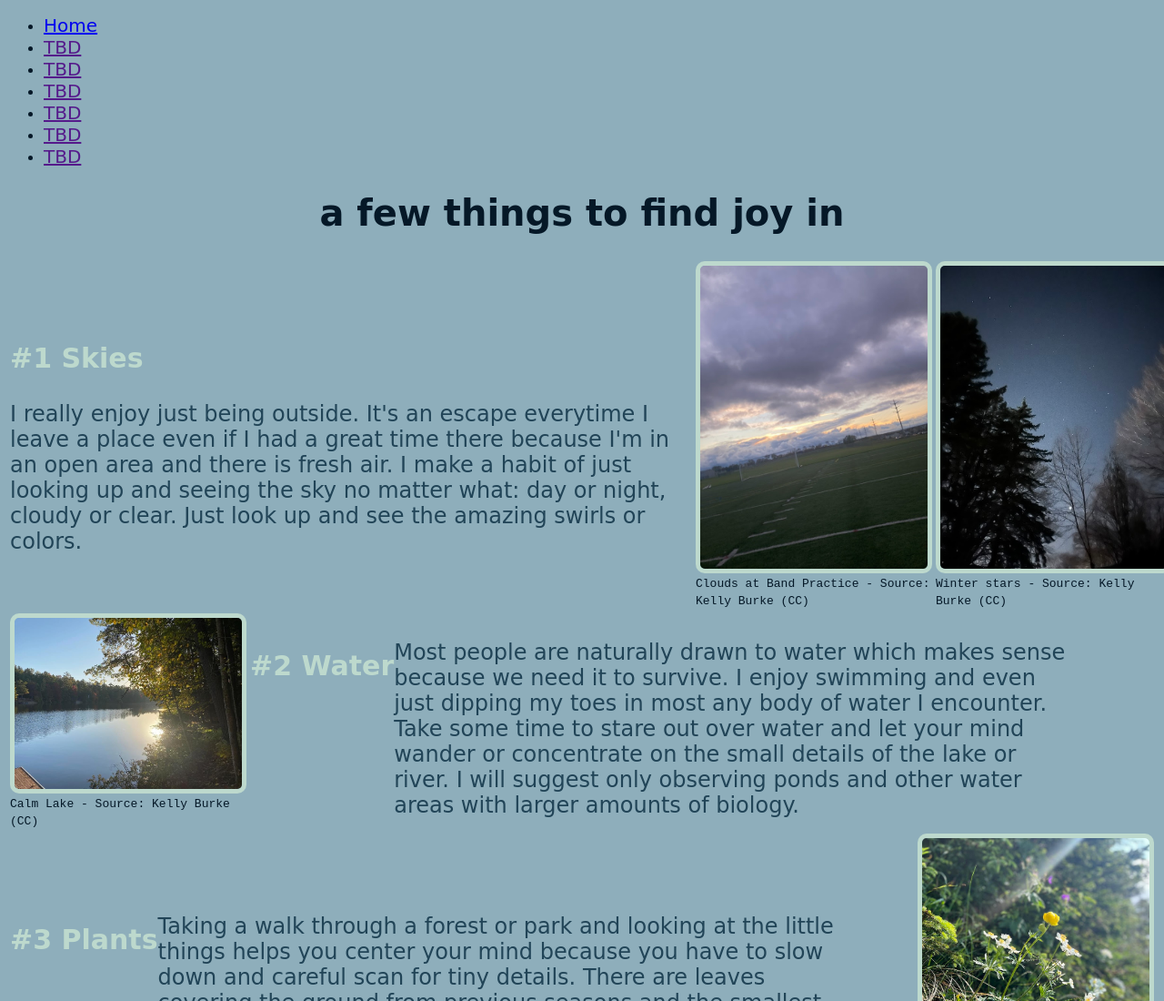
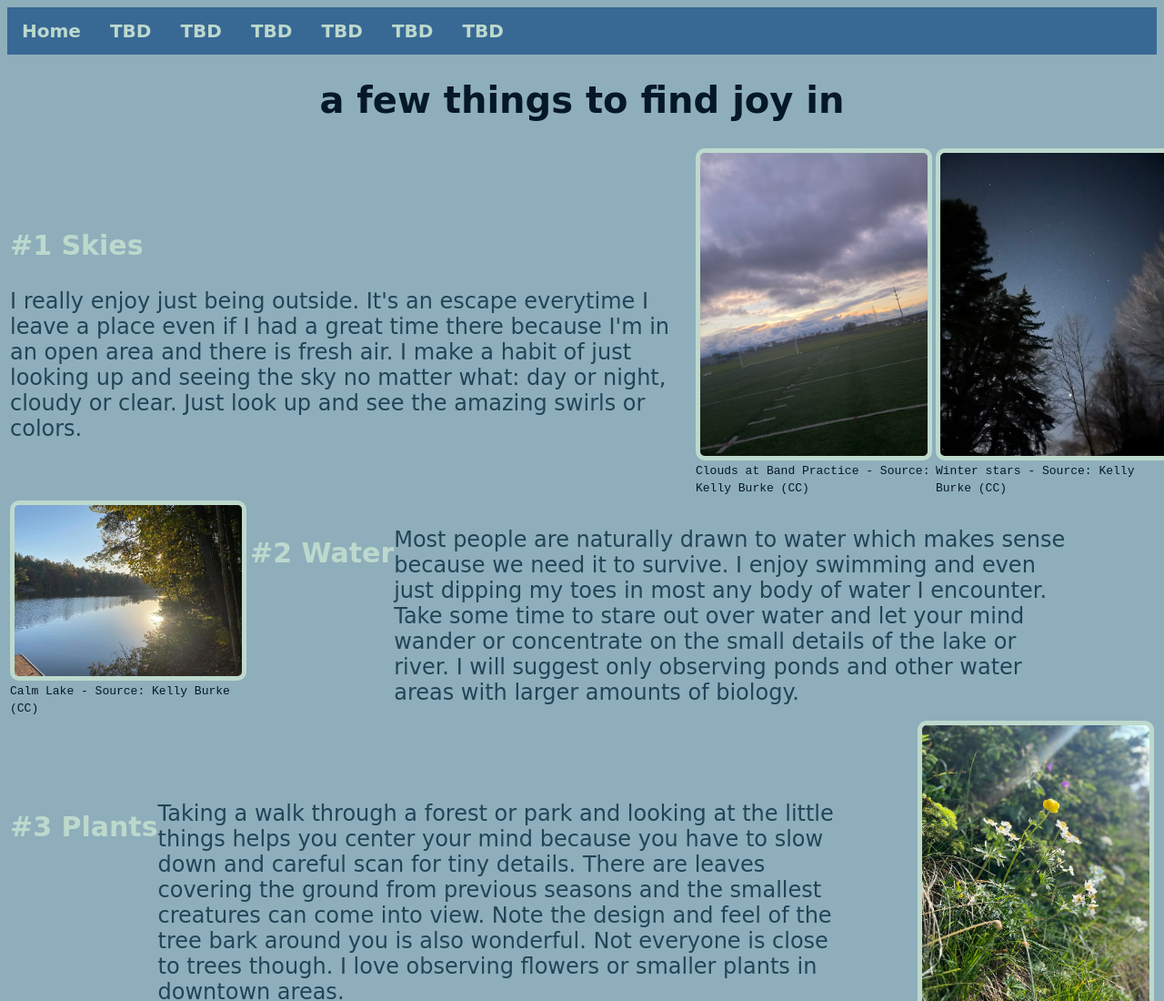
Before and after one commit to Ms-Heft-s-Classroom/first-website-kellyb11, a plain HTML site: page first-site.html in a window 1280 px wide. Shown: the top 1100 px of the page at 91% size. Drawn offline with Linux system fonts and the light colour scheme.

Commit message:
Update style-first-site.css
Added ul, li, and li a tag styles.

```diff
--- a/style-first-site.css
+++ b/style-first-site.css
@@ -55,6 +55,24 @@ img {
   width: 250px;
 }
 
-a {
+ul {
+  list-style-type: none;
+  margin: 0;
+  padding: 0;
+  overflow: hidden;
+  background-color: #386994;
+}
+
+li {
+  float: left;
+}
+
+li a {
   font-size: 20px;
+  display: block;
+  text-align: center;
+  padding: 14px 16px;
+  color: #bdd9cd;
+  font-weight: bold;
+  text-decoration: none;
 }
```
